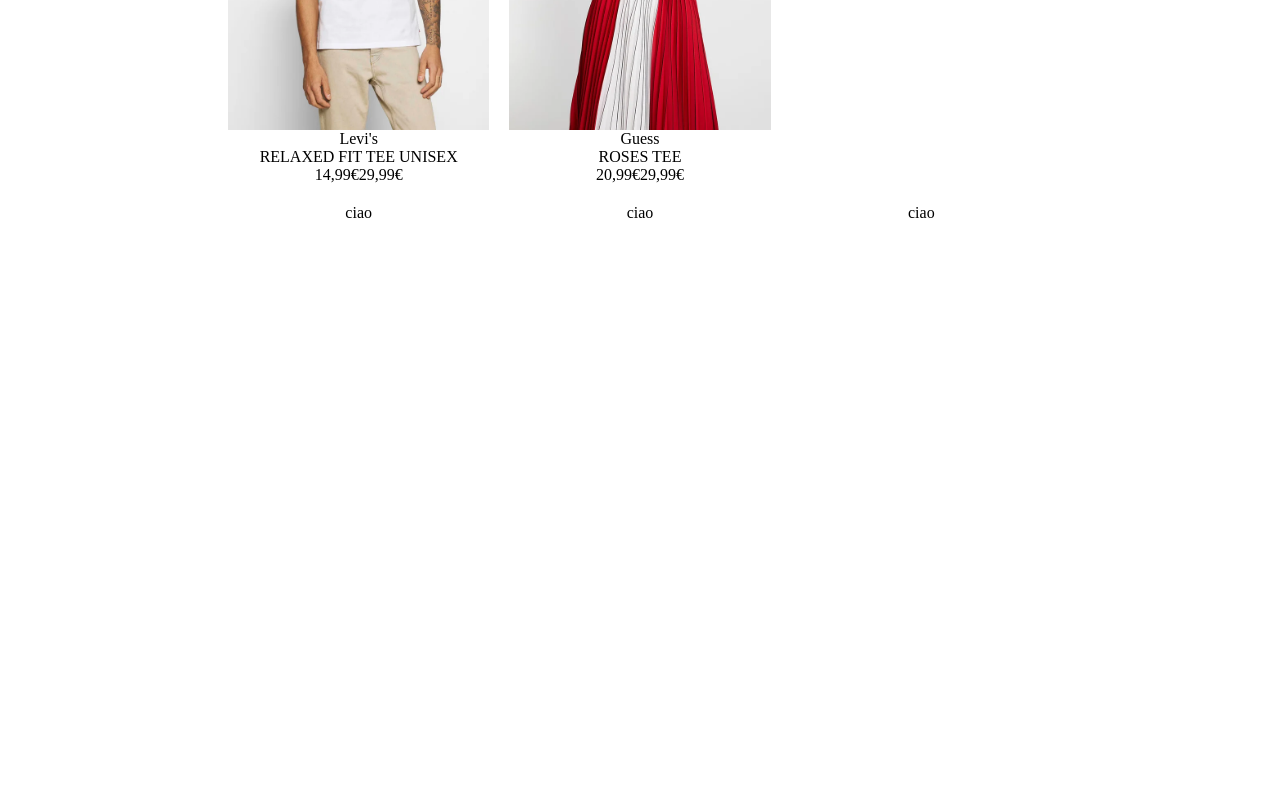
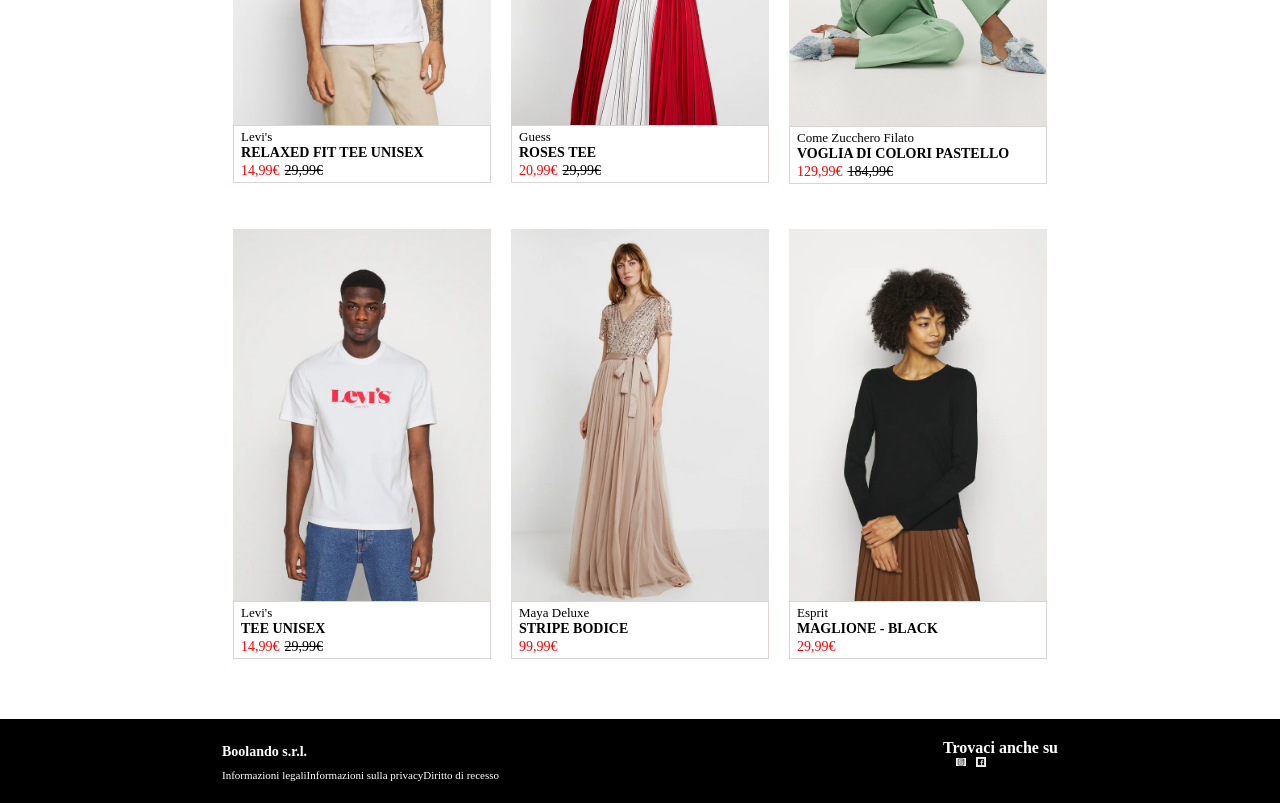
Before and after one commit to AlessandroBaldisser/html-css-boolando, a plain HTML site: page index.html in a window 1280 px wide. Shown: the part 420-1223 px from the top of the page. Before the commit the page ends 800 px from the top, so only its background shows below. Drawn offline with Linux system fonts and the light colour scheme.

Commit message:
ADD:main and some footer

```diff
--- a/app.css/style.css
+++ b/app.css/style.css
@@ -1,10 +1,10 @@
-*{
+* {
     margin: 0;
     padding: 0;
     box-sizing: border-box;
 }
 
-.container-title{
+.container-title {
     padding: 20px 80px;
     padding-top: 80px;
     margin: 0 auto;
@@ -12,35 +12,115 @@
     text-align: center;
 }
 
-.title{
+.title {
     font-size: 26px;
 }
 
-.subtitle{
+.subtitle {
     font-size: 20px;
 }
 
-.container-main{
-    padding: 0px 80px;
+.container-main {
+    padding: 0px 85px 40px;
     margin: 0 auto;
     max-width: 1024px;
     text-align: center;
 }
 
-.row{
+.row-main {
     display: flex;
     flex-wrap: wrap;
     justify-content: center;
     padding: 10px;
     text-align: center;
+    row-gap: 25px;
 }
 
-.col33{
+.col33 {
     width: calc(100%/3);
     padding: 10px;
 }
 
-.img-product{
+.img-product {
     display: block;
     width: 100%;
 }
+
+/* testo del prodotto */
+.product-info {
+    text-align: left;
+    padding: 3px 7px;
+    border: 1px rgba(206, 198, 198, 0.747) solid;
+}
+
+.brand-name {
+    font-size: 13px;
+}
+
+.product-description {
+    font-size: 14px;
+}
+
+.price {
+    color: red;
+    font-size: 14px;
+    padding-right: 5px;
+}
+
+.old-price {
+    font-size: 14px;
+    text-decoration: line-through;
+}
+
+/* footer */
+footer {
+    padding: 20px 0px;
+    background-color: black;
+    color: white;
+}
+
+.row-footer {
+    display: flex;
+    justify-content: space-around;
+    width: 100%;
+
+}
+
+.col50 {
+    max-width: calc(50%);
+}
+
+.div .col50 {
+    padding: 5px 0px;
+}
+
+#boolando-srl {
+    padding: 5px 0px;
+    font-size: 14px;
+}
+
+.col50 span {
+    font-size: 11px;
+}
+
+.referral {
+    padding: 5px 0px;
+    font-size: 14px;
+}
+
+.row-icons{
+    display: flex;
+    justify-content: center;
+    align-items: center;
+    flex-wrap: nowrap;
+}
+
+.icon-box{
+    width: 20px;
+    padding: 0px 5px;
+}
+
+.icon{
+    display: block;
+    width: 100%;
+}
--- a/index.html
+++ b/index.html
@@ -17,34 +17,87 @@
             </h2>
         </div>
         <div class="container-main">
-            <div class="row">
+            <div class="row-main">
+                <!-- primo prodotto -->
                 <div class="col33">
                     <img class="img-product" src="./img/1.webp" alt="foto1">
-                    <div>Levi's</div>
-                    <div>RELAXED FIT TEE UNISEX</div>
-                    <span class="price">14,99&#8364</span><span>29,99&#8364</span>
+                    <div class="product-info">
+                        <div class="brand-name">Levi's</div>
+                        <div class="product-description"><strong>RELAXED FIT TEE UNISEX</strong></div>
+                        <span class="price">14,99&#8364</span><span class="old-price">29,99&#8364</span>
+                    </div>
                 </div>
+                <!-- secondo prodotto -->
                 <div class="col33">
-                    <img class="img-product" src="./img/2.webp" alt="">
-                    <div>Guess</div>
-                    <div>ROSES TEE</div>
-                    <span class="price">20,99&#8364</span><span>29,99&#8364</span>
+                    <img class="img-product" src="./img/2.webp" alt="foto2">
+                    <div class="product-info">
+                        <div class="brand-name">Guess</div>
+                        <div class="product-description"><strong> ROSES TEE</strong></div>
+                        <span class="price">20,99&#8364</span><span class="old-price">29,99&#8364</span>
+                    </div>
                 </div>
+                <!-- terzo prodotto -->
                 <div class="col33">
-                    ciao
+                    <img class="img-product" src="./img/3.webp" alt="foto3">
+                    <div class="product-info">
+                        <div class="brand-name">Come Zucchero Filato</div>
+                        <div class="product-description"><strong>VOGLIA DI COLORI PASTELLO</strong></div>
+                        <span class="price">129,99&#8364</span><span class="old-price">184,99&#8364</span>
+                    </div>
                 </div>
+                <!-- quarto prodotto -->
                 <div class="col33">
-                    ciao
+                    <img class="img-product" src="./img/4.webp" alt="foto4">
+                    <div class="product-info">
+                        <div class="brand-name">Levi's</div>
+                        <div class="product-description"><strong>TEE UNISEX</strong></div>
+                        <span class="price">14,99&#8364</span><span class="old-price">29,99&#8364</span>
+                    </div>
                 </div>
+                <!-- quinto prodotto -->
                 <div class="col33">
-                    ciao
+                    <img class="img-product" src="./img/5.webp" alt="foto5">
+                    <div class="product-info">
+                        <div class="brand-name">Maya Deluxe</div>
+                        <div class="product-description"><strong>STRIPE BODICE</strong></div>
+                        <span class="price">99,99&#8364</span>
+                    </div>
                 </div>
+                <!-- sesto prodotto -->
                 <div class="col33">
-                    ciao
+                    <img class="img-product" src="./img/6.webp" alt="foto6">
+                    <div class="product-info">
+                        <div class="brand-name">Esprit</div>
+                        <div class="product-description"><strong>MAGLIONE - BLACK</strong></div>
+                        <span class="price">29,99&#8364</span>
+                    </div>
                 </div>
             </div>
 
         </div>
     </main>
+
+    <footer>
+        <div class="row-footer">
+            <div class="col50">
+                <div id="boolando-srl"><strong>Boolando s.r.l.</strong></div>
+                <span>Informazioni legali<span>Informazioni sulla privacy</span><span>Diritto di recesso</span>
+            </div>
+            <div class="col50">
+                <div class="referal"><strong>Trovaci anche su</strong></div>
+                <div class="row-icons">
+                    <div class="icon-box">
+                        <img class="icon" src="./img/png-clipart-computer-icons-social-media-social-media-logo-social-media-thumbnail.png" alt="">
+                    </div>
+                    <div class="icon-box">
+                        <img class="icon" src="./img/images.png" alt="">
+                    </div>
+                    <div class="icon-box"></div>
+                    <div class="icon-box"></div>
+                    <div class="icon-box"></div>
+                </div>
+            </div>
+        </div>
+    </footer>
 </body>
 </html>
```
Also changed, not shown: img/images.png (added), img/png-clipart-computer-icons-social-media-social-media-logo-social-media-thumbnail.png (added).
